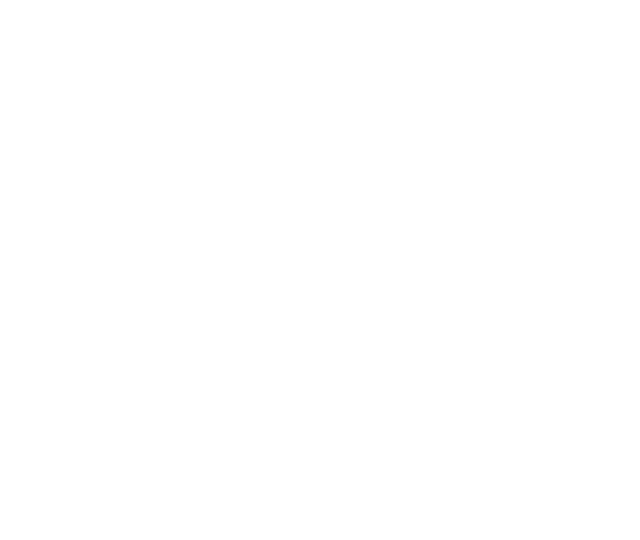
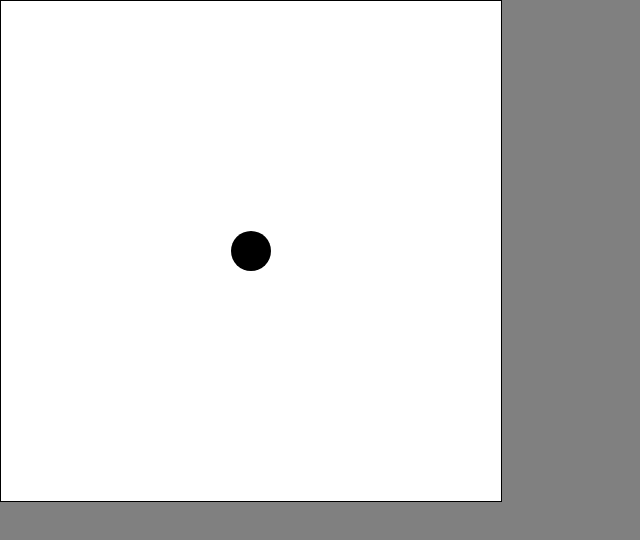
Before and after one commit to HITOfficial/Agario, a website: page public/index.html in a window 1280 px wide. Shown: the whole page, without its empty margins (0-640 px from the left). Drawn offline with Linux system fonts and the light colour scheme.

Commit message:
statring canvas

```diff
--- a/public/index.html
+++ b/public/index.html
@@ -3,9 +3,12 @@
 <head>
     <meta charset="UTF-8">
     <meta name="viewport" content="width=device-width, initial-scale=1.0">
-    <title>Document</title>
+    <link rel="stylesheet" href="./style/style.css">
+    <title>Agario</title>
+    <link rel="icon" href="">
 </head>
 <body>
-
+    <canvas width="500px" height="500px"></canvas>
+    <script src="js/script.js"></script>
 </body>
 </html>
--- a/public/js/script.js
+++ b/public/js/script.js
@@ -0,0 +1,22 @@
+const canvas = document.querySelector('canvas');
+const ctx = canvas.getContext('2d');
+let playerBlob = {
+    x : canvas.width / 2,
+    y : canvas.height / 2,
+    radius : 20
+};
+let mouseCoord = {
+    x : null,
+    y : null,
+}
+blobs = [];
+const createBlob = (x, y, radius) => {
+    ctx.beginPath();
+    ctx.arc(x, y, radius, 0, 2 * Math.PI);
+    ctx.fill();
+}
+createBlob(playerBlob.x, playerBlob.y, playerBlob.radius);
+canvas.addEventListener('mousemove', (mouse) => {
+    mouseCoord.x = mouse.screenX;
+    mouseCoord.y = mouse.screenY;
+});
--- a/public/style/style.css
+++ b/public/style/style.css
@@ -0,0 +1,10 @@
+body,
+body * {
+    background-color: gray;
+    margin: 0;
+    padding: 0;
+}
+canvas {
+    border: 1px solid black;
+    background-color: white;
+}
```
Also changed, not shown: package.json (added, +27 -0 lines), server.js (+2 -15 lines).
